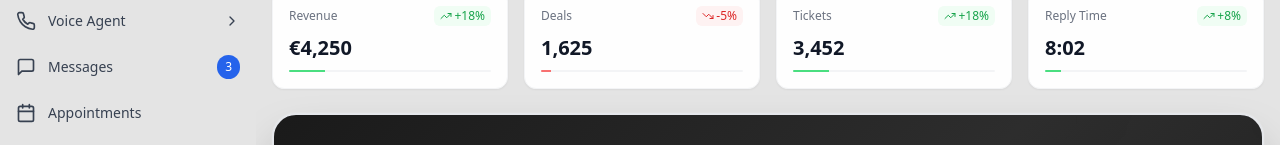
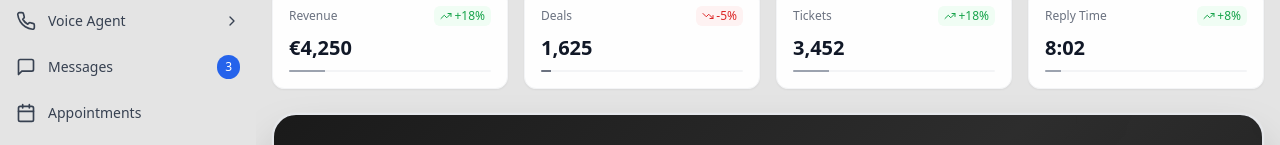
Before and after one commit to magnarch-dev/nimble-customer-board, a React (Vite) app: page / in a window 1280 px wide. Shown: the part 153-298 px from the top of the page. Built offline with nearby package versions, Linux system fonts and the light colour scheme.

Commit message:
Refactor: Make metric bars grayer
Changed the color of the metric bars to be 32% grayer.

```diff
--- a/src/components/MetricsCards.tsx
+++ b/src/components/MetricsCards.tsx
@@ -53,8 +53,8 @@ const MetricsCards = () => {
 
           <div className="h-0.5 bg-gray-100 rounded-full overflow-hidden">
             <div
-              className={`h-full transition-all duration-500 ${
-                metric.changeType === 'increase' ? 'bg-green-400' : 'bg-red-400'
+              className={`h-full transition-all duration-500 opacity-68 ${
+                metric.changeType === 'increase' ? 'bg-gray-400' : 'bg-gray-500'
               }`}
               style={{ width: `${Math.abs(parseInt(metric.change))}%` }}
             />
```
